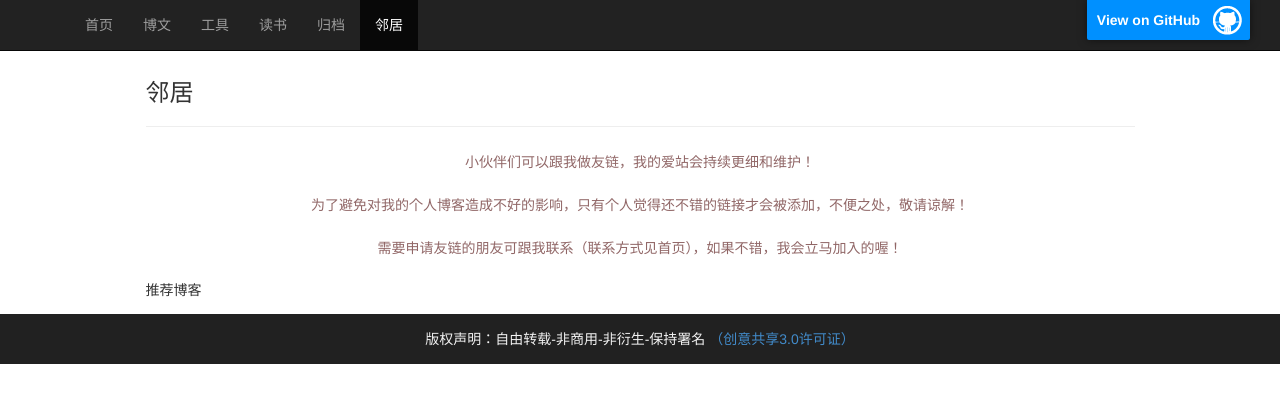
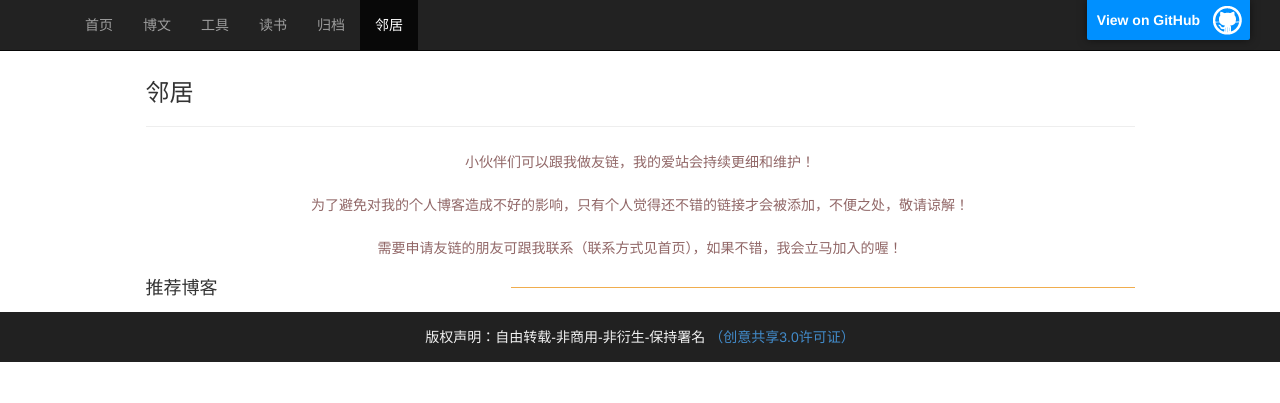
Before and after one commit to sheleng/sheleng.github.io, a Jekyll site: the page built from pages/links.html, in a window 1280 px wide. Shown: the top 403 px of the page. Built offline with Jekyll 4.4.1, drawn with Linux system fonts in a browser that asks for light colours.

Commit message:
调整邻居页面布局

```diff
--- a/pages/links.html
+++ b/pages/links.html
@@ -11,7 +11,7 @@
   <p>需要申请友链的朋友可跟我联系（联系方式见首页），如果不错，我会立马加入的喔！</p>
 </div>
 <div class="link-list">
-    <p class="lin-title">
+    <p class="link-title">
         <span class="text">推荐博客</span>
         <span class="line"></span>
     </p>
```
